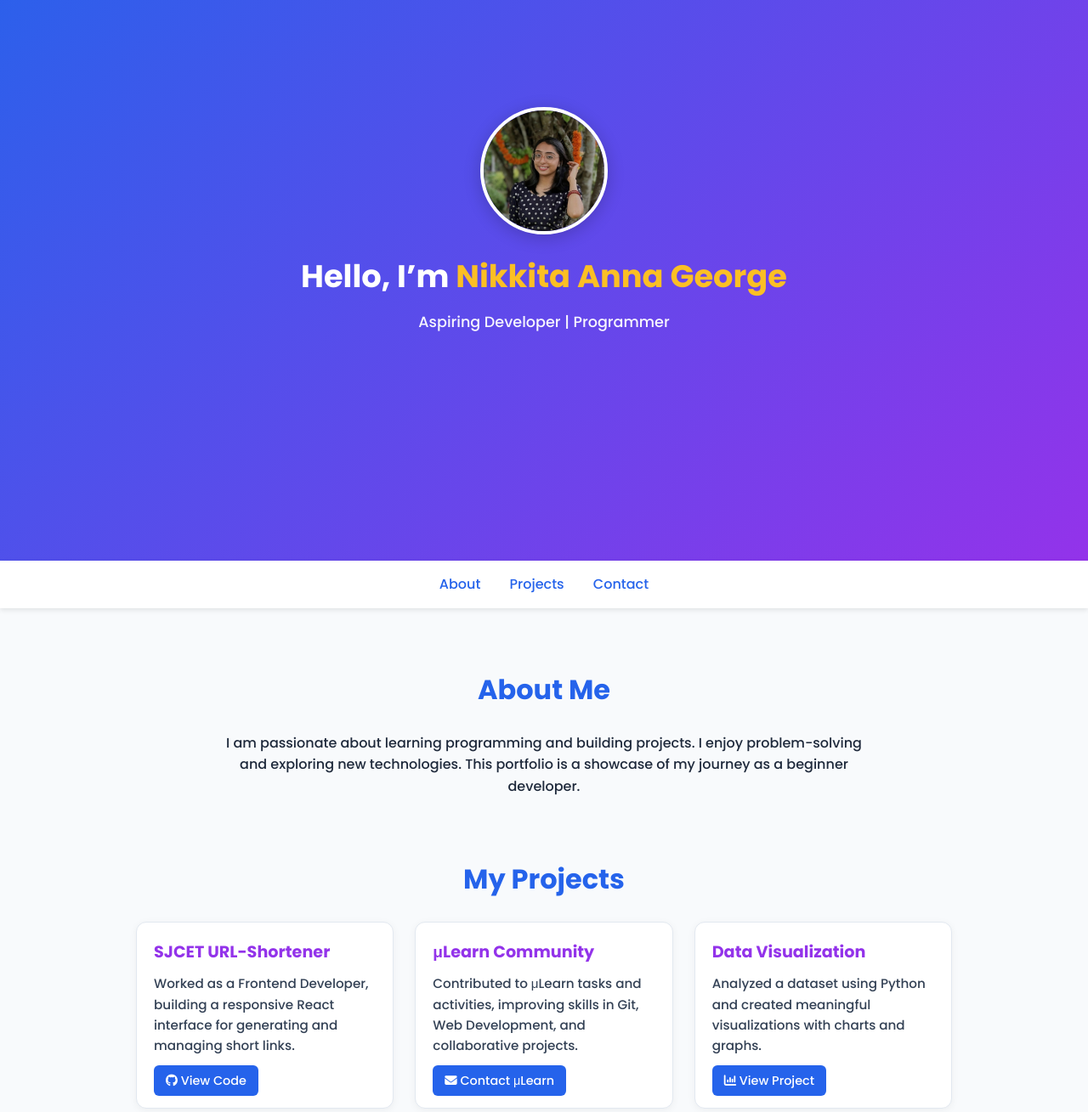
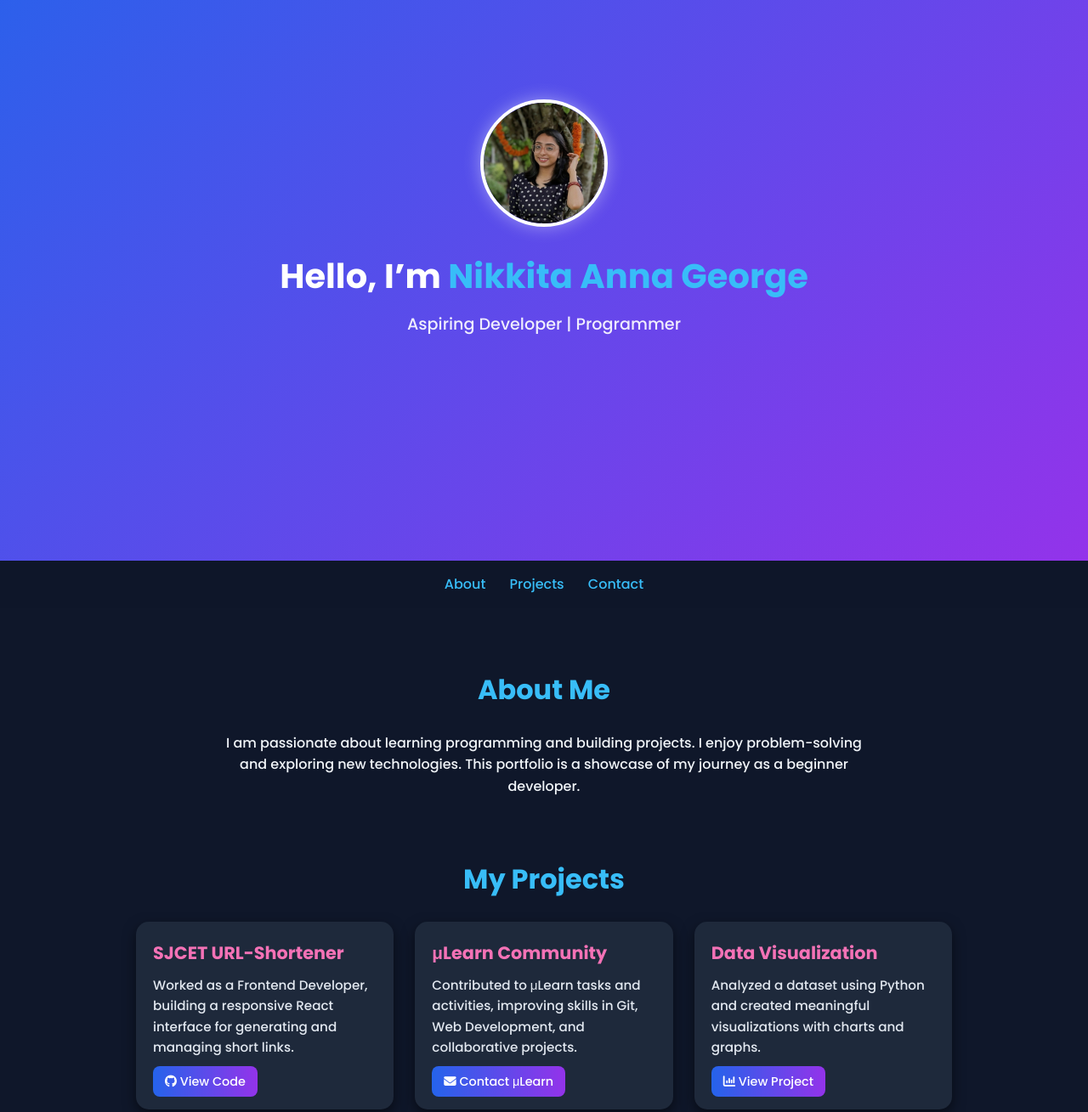
Before and after one commit to NikkitaAnnaGeroge/Nikkita-Portfolio, a plain HTML site: page index.html in a window 1280 px wide. Shown: the part 140-1449 px from the top of the page at 85% size. Drawn offline with Linux system fonts and the light colour scheme.

Commit message:
Update index.html

```diff
--- a/index.html
+++ b/index.html
@@ -10,15 +10,18 @@
     * { margin: 0; padding: 0; box-sizing: border-box; }
     body {
       font-family: 'Poppins', sans-serif;
-      background: #f8fafc;
-      color: #1e293b;
+      background: #0f172a;
+      color: #f1f5f9;
       line-height: 1.6;
+      overflow-x: hidden;
     }
 
     header {
-      min-height: 100vh;
-      display: flex; flex-direction: column;
-      justify-content: center; align-items: center;
+      height: 100vh;
+      display: flex;
+      flex-direction: column;
+      justify-content: center;
+      align-items: center;
       text-align: center;
       background: linear-gradient(135deg,#2563eb,#9333ea);
       color: white;
@@ -30,26 +33,32 @@
       border: 4px solid white;
       margin-bottom: 20px;
       object-fit: cover;
-      box-shadow: 0 4px 20px rgba(0,0,0,0.2);
+      box-shadow: 0 0 20px rgba(255,255,255,0.4);
+      animation: float 4s ease-in-out infinite;
     }
-    header h1 { font-size: 2.3rem; font-weight: 700; margin-bottom: 10px; }
-    header p { font-size: 1.1rem; opacity: 0.95; }
+    @keyframes float {
+      0%,100%{transform:translateY(0);}
+      50%{transform:translateY(-12px);}
+    }
+    header h1 { font-size: 2.5rem; font-weight: 700; margin-bottom: 10px; }
+    header p { font-size: 1.2rem; opacity: 0.9; }
 
     nav {
-      background: white;
+      background: rgba(15,23,42,0.95);
       padding: 15px;
       text-align: center;
-      position: sticky; top: 0; z-index: 10;
-      box-shadow: 0 2px 6px rgba(0,0,0,0.1);
+      position: sticky;
+      top: 0; z-index: 10;
+      backdrop-filter: blur(6px);
     }
     nav a {
-      margin: 0 15px;
+      margin: 0 12px;
       text-decoration: none;
-      color: #2563eb;
+      color: #38bdf8;
       font-weight: 500;
-      transition: color 0.3s;
+      transition: 0.3s;
     }
-    nav a:hover { color: #9333ea; }
+    nav a:hover { color: #f472b6; }
 
     section {
       max-width: 1000px;
@@ -57,7 +66,7 @@
       padding: 0 20px;
     }
     h2 {
-      color: #2563eb;
+      color: #38bdf8;
       text-align: center;
       font-size: 2rem;
       margin-bottom: 25px;
@@ -70,33 +79,32 @@
       gap: 25px;
     }
     .project-card {
-      background: white;
+      background: #1e293b;
       padding: 20px;
-      border-radius: 12px;
-      border: 1px solid #e2e8f0;
-      box-shadow: 0 2px 10px rgba(0,0,0,0.05);
+      border-radius: 15px;
+      box-shadow: 0 6px 15px rgba(0,0,0,0.5);
       transition: transform 0.3s, box-shadow 0.3s;
     }
     .project-card:hover {
-      transform: translateY(-6px);
-      box-shadow: 0 6px 18px rgba(0,0,0,0.1);
+      transform: translateY(-8px);
+      box-shadow: 0 10px 25px rgba(0,0,0,0.7);
     }
     .project-card h3 {
-      color: #9333ea;
+      color: #f472b6;
       margin-bottom: 10px;
-      font-size: 1.2rem;
+      font-size: 1.3rem;
     }
-    .project-card p { color: #334155; margin-bottom: 15px; font-size: 0.95rem; }
+    .project-card p { color: #e2e8f0; margin-bottom: 15px; font-size: 0.95rem; }
     .project-card a {
       text-decoration: none;
       color: white;
-      background: #2563eb;
+      background: linear-gradient(90deg,#2563eb,#9333ea);
       padding: 8px 14px;
-      border-radius: 6px;
+      border-radius: 8px;
       font-size: 0.9rem;
-      transition: background 0.3s;
+      transition: 0.3s;
     }
-    .project-card a:hover { background: #9333ea; }
+    .project-card a:hover { background: linear-gradient(90deg,#9333ea,#2563eb); }
 
     /* Contact */
     form {
@@ -105,43 +113,42 @@
     }
     input, textarea {
       padding: 12px;
-      border-radius: 6px;
-      border: 1px solid #cbd5e1;
+      border-radius: 8px;
+      border: none;
       font-size: 1rem;
-      background: #f1f5f9;
-      color: #1e293b;
+      background: #334155;
+      color: white;
     }
     button {
       padding: 12px;
-      background: #2563eb;
-      color: white; border: none; border-radius: 6px;
+      background: linear-gradient(90deg,#ec4899,#2563eb);
+      color: white; border: none; border-radius: 8px;
       font-size: 1rem; cursor: pointer;
-      transition: background 0.3s;
+      transition: 0.3s;
     }
-    button:hover { background: #9333ea; }
+    button:hover { background: linear-gradient(90deg,#2563eb,#ec4899); }
 
     footer {
       text-align: center;
       padding: 20px;
-      background: #f1f5f9;
-      color: #475569;
+      background: #0f172a;
+      color: #94a3b8;
       margin-top: 40px;
-      border-top: 1px solid #e2e8f0;
     }
     .socials a {
       margin: 0 10px;
-      color: #2563eb;
+      color: #38bdf8;
       font-size: 1.2rem;
       transition: 0.3s;
     }
-    .socials a:hover { color: #9333ea; }
+    .socials a:hover { color: #ec4899; }
   </style>
 </head>
 <body>
 
   <header>
     <img src="Nikkita.jpeg" alt="Profile Photo">
-    <h1>Hello, I’m <span style="color:#fbbf24">Nikkita Anna George</span></h1>
+    <h1>Hello, I’m <span style="color:#38bdf8">Nikkita Anna George</span></h1>
     <p>Aspiring Developer | Programmer</p>
   </header>
 
```
